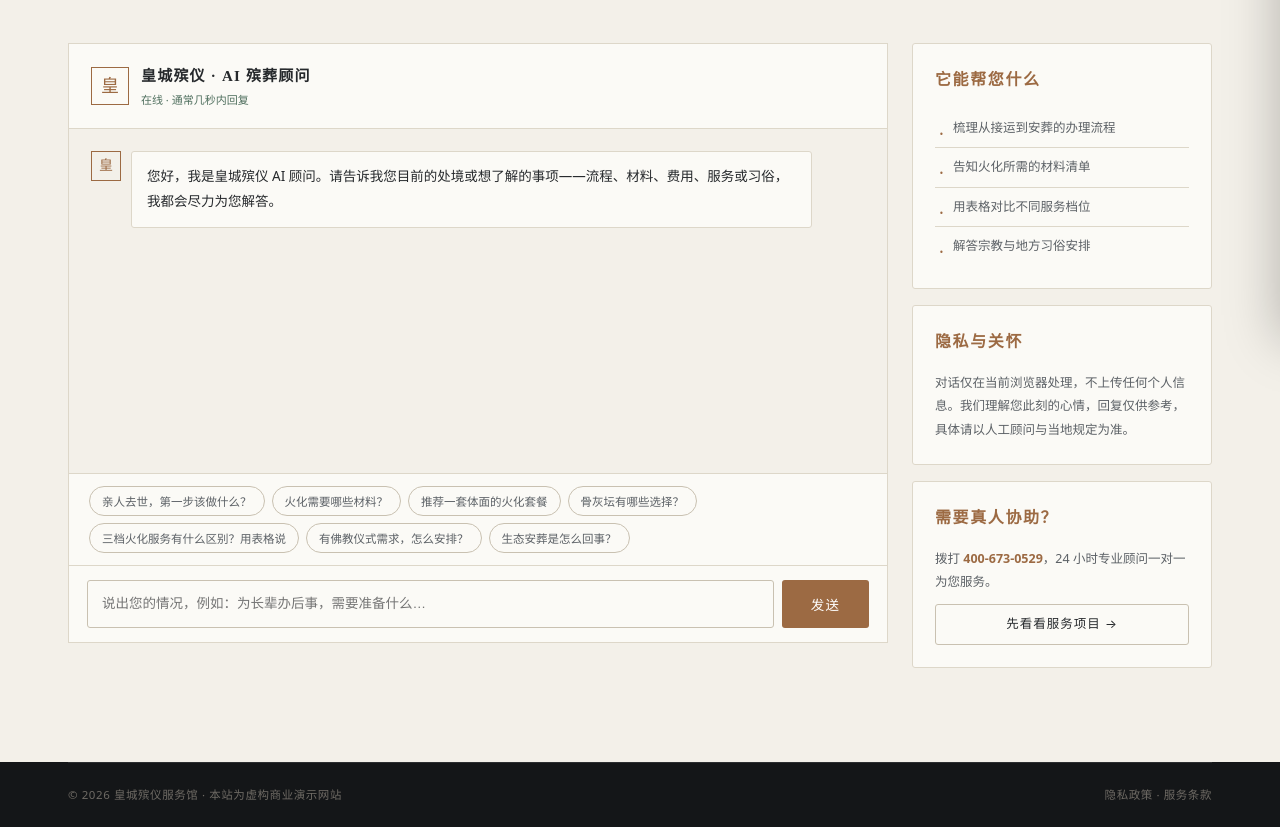
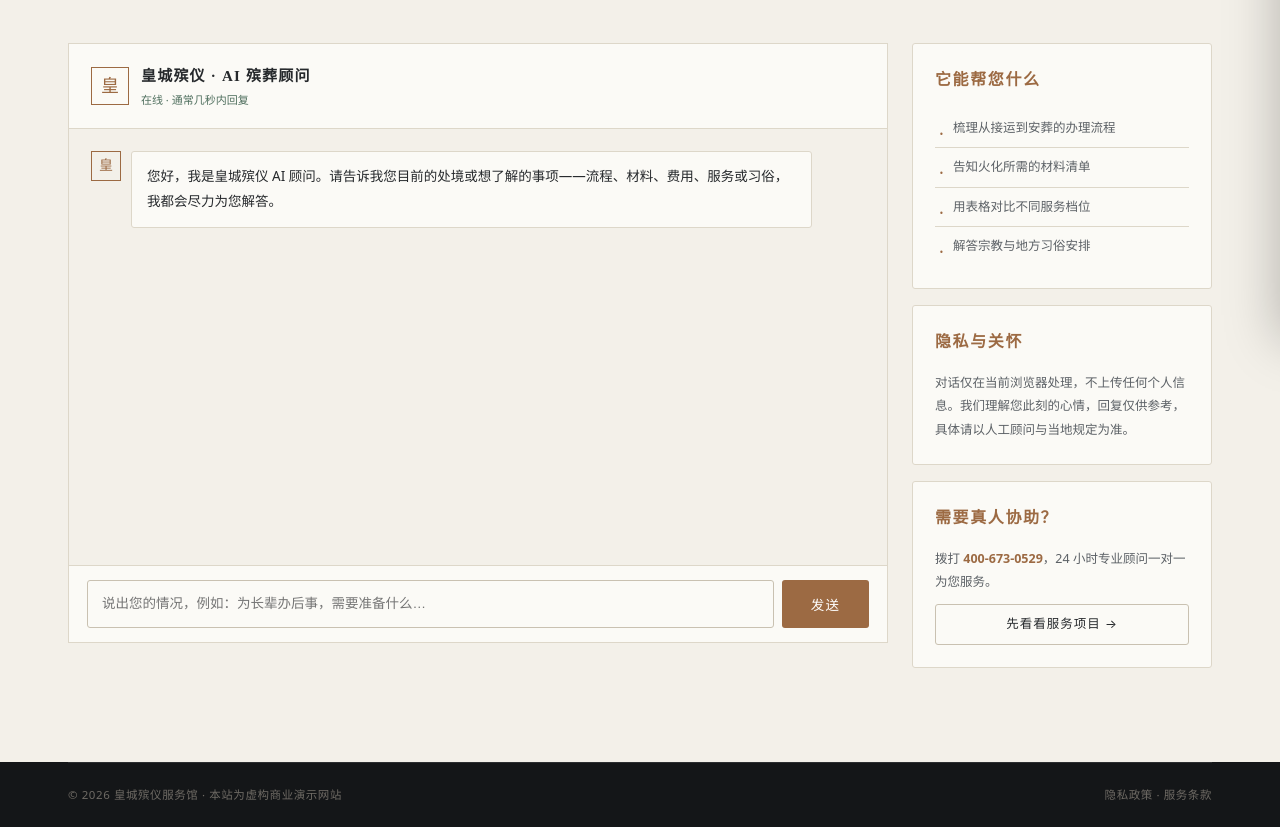
Before and after one commit to 1394641925/huangchengcheng, a plain HTML site: page agent.html in a window 1280 px wide. Shown: the part 460-1287 px from the top of the page. Drawn offline with Linux system fonts and the light colour scheme.

Commit message:
remove preset phrase chips from AI agent

```diff
--- a/agent.html
+++ b/agent.html
@@ -33,15 +33,6 @@
     <div class="chat-box">
       <div class="chat-top"><div class="av">皇</div><div><b>皇城殡仪 · AI 殡葬顾问</b><div class="status">在线 · 通常几秒内回复</div></div></div>
       <div class="chat-log" id="chatLog"></div>
-      <div class="chips" id="chips">
-        <button class="chip">亲人去世，第一步该做什么？</button>
-        <button class="chip">火化需要哪些材料？</button>
-        <button class="chip">推荐一套体面的火化套餐</button>
-        <button class="chip">骨灰坛有哪些选择？</button>
-        <button class="chip">三档火化服务有什么区别？用表格说</button>
-        <button class="chip">有佛教仪式需求，怎么安排？</button>
-        <button class="chip">生态安葬是怎么回事？</button>
-      </div>
       <div class="chat-input">
         <input type="text" id="msgInput" placeholder="说出您的情况，例如：为长辈办后事，需要准备什么…" autocomplete="off">
         <button class="btn btn-copper" id="sendBtn">发送</button>
@@ -98,7 +89,7 @@
         '<tr><td><b>简约标准</b></td><td>¥1,880 起</td><td>标准火化炉</td><td>预算有限、追求庄重</td></tr>'+
         '<tr><td><b>尊贵体面</b></td><td>¥3,880 起</td><td>高档火化炉</td><td>大多数家庭的选择</td></tr>'+
         '<tr><td><b>生态安葬</b></td><td>¥4,680 起</td><td>火化 + 生态葬位</td><td>节地环保、回归自然</td></tr>'+
-        '</tbody></table><div class="tiny" style="margin-top:8px">需要具体服务介绍，可说「推荐一套火化套餐」或「骨灰坛有哪些」。</div>',true);
+        '</tbody></table>',true);
       return;
     }
     // 第一步/流程
@@ -154,14 +145,11 @@
       reply('','<div>预算约 ¥'+budget+'，这几项服务较合适：</div>'+(list.length?recHtml(list):'这个预算建议选择简约标准档，可致电 400-673-0529 由顾问搭配。'),true);return;
     }
     // 默认
-    reply('我可以帮您梳理办理流程、告知所需材料、对比服务档位、解答宗教习俗与费用疑问。您可以这样说：「亲人去世第一步怎么办」「火化需要哪些材料」或「推荐一套体面的火化套餐」。');
+    reply('我可以帮您梳理办理流程、告知所需材料、对比服务档位、解答宗教习俗与费用疑问。您可以直接说出想了解的事项，我会尽力为您解答。');
   }
   function send(){var v=input.value.trim();if(!v)return;addMsg(v,'me');input.value='';respond(v)}
   sendBtn.addEventListener('click',send);
   input.addEventListener('keydown',function(e){if(e.key==='Enter')send()});
-  document.getElementById('chips').addEventListener('click',function(e){
-    if(e.target.tagName!=='BUTTON')return;addMsg(e.target.textContent,'me');respond(e.target.textContent);
-  });
   var c=document.getElementById('drawerClose');
   if(c)c.addEventListener('click',function(){document.getElementById('drawerMask').classList.remove('on');document.getElementById('drawer').classList.remove('on')});
 })();
```
